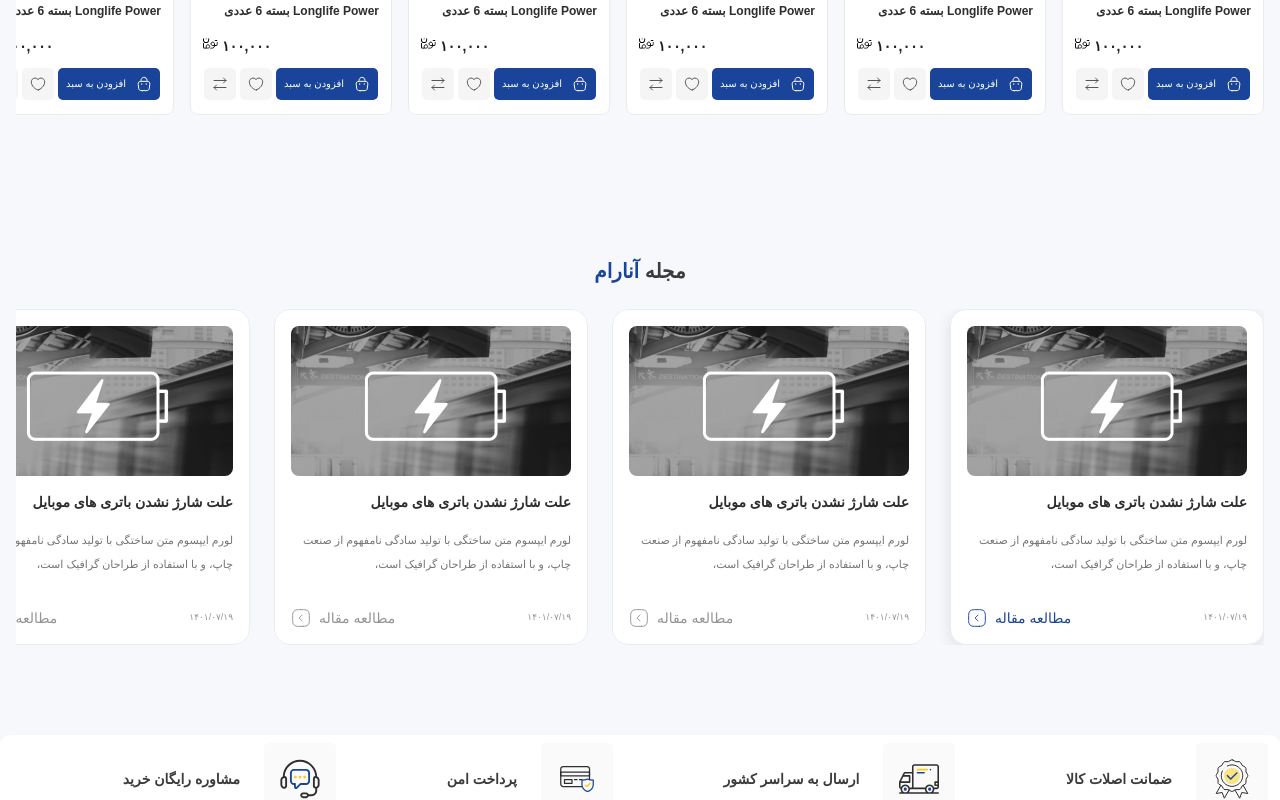
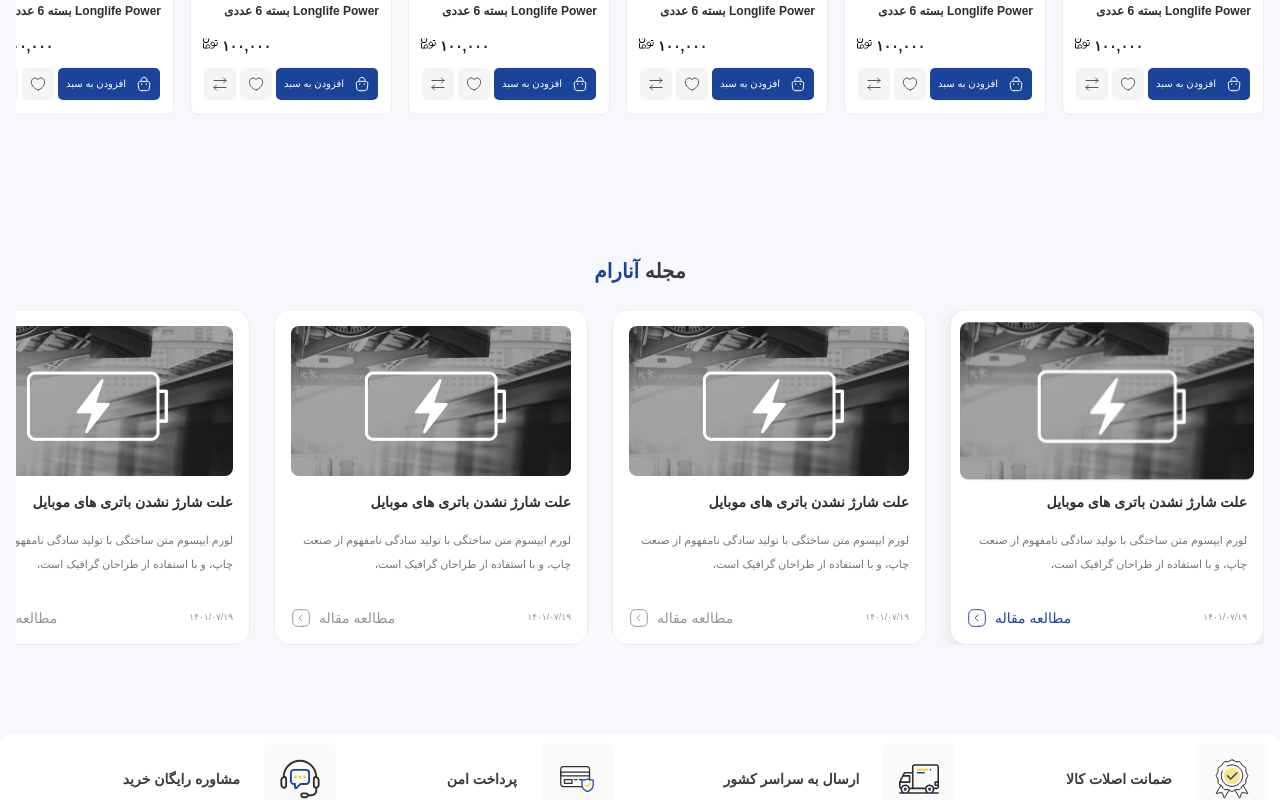
Before and after one commit to mahyarErshad/anaram-react, a React (Create React App) app: page / in a window 1280 px wide. In both pictures the pointer is over the picture 1107 px from the left and 4356 px from the top of the page. Shown: the part 3956-4756 px from the top of the page. Built offline with nearby package versions, Linux system fonts and the light colour scheme; a web font is replaced by a local one.

Commit message:
BlogCard's image has hover effect

```diff
--- a/src/Pages/MainPage/MainPageBlog/BlogCards.jsx
+++ b/src/Pages/MainPage/MainPageBlog/BlogCards.jsx
@@ -6,7 +6,7 @@ import image from "../../../assets/images/data/blog-cards/battery.jpg";
 function BlogCards() {
   return (
     <figure className={`${styles.card} transition-all duration-300 rounded-2xl max-lg:p-3 lg:p-4 bg-white border border-primary1 cursor-pointer`}>
-      <img className="h-2/4 rounded-lg" src={image} alt="" />
+      <img className="h-2/4 rounded-lg duration-300" src={image} alt="" />
       <figcaption className="text-right text-sm font-semibold text-NeutralN600 max-lg:mt-3 mt-4">علت شارژ نشدن باتری های موبایل</figcaption>
       <p className="text-[0.6875rem] text-right w-full leading-6 max-lg:mt-3 mt-4 max-w-[17.5rem] text-NeutralN100">لورم ایپسوم متن ساختگی با تولید سادگی نامفهوم از صنعت چاپ، و با استفاده از طراحان گرافیک است، </p>
       <div className="max-lg:mt-5 mt-8 w-full flex justify-between items-center">
--- a/src/Pages/MainPage/MainPageBlog/style.module.css
+++ b/src/Pages/MainPage/MainPageBlog/style.module.css
@@ -4,6 +4,9 @@
 .card:hover div div svg {
   stroke: #1a4499;
 }
+.card:hover img {
+  transform: scale(1.05);
+}
 .card:hover {
   box-shadow: 0px 0.25rem 0.9375rem rgba(0, 0, 0, 0.1);
 }
```
